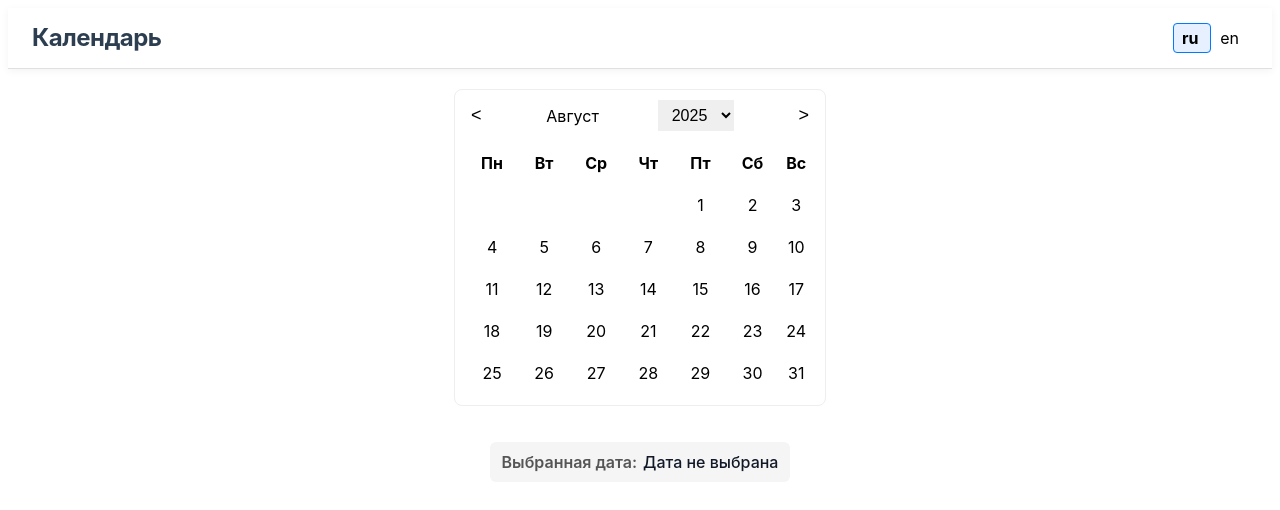
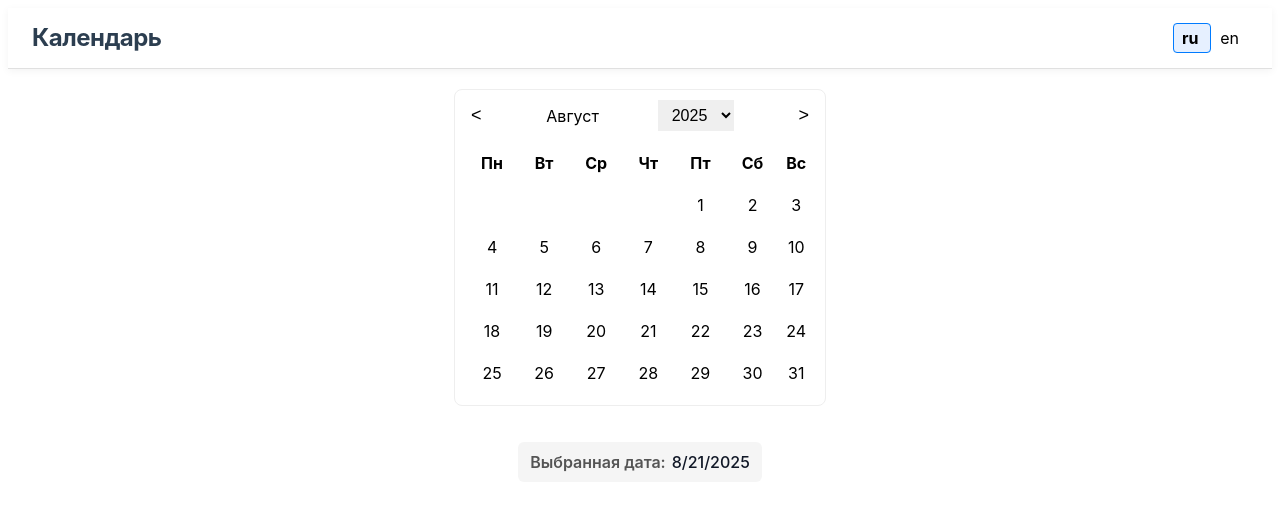
Before and after one commit to KristinaBalashova/vue-calendar, a Vue app: page /calendar in a window 1280 px wide. Shown: the top 510 px of the page. Built offline with nearby package versions, Linux system fonts and the light colour scheme.

Commit message:
fix: show current date if none selected

```diff
--- a/src/views/CalendarView.vue
+++ b/src/views/CalendarView.vue
@@ -31,7 +31,7 @@ const setDate = (newDate) => {
     <p class="date-info">
       <span class="label">{{ t("selectedDate") }}:</span>
       <span class="value">{{
-        currentDate ? getFormattedDate(currentDate) : t("noDateSelected")
+        currentDate ? getFormattedDate(currentDate) : new Date().toLocaleDateString()
       }}</span>
     </p>
   </div>
```
Also changed, not shown: 1 other file (tests, documents, lock files or other folders).
